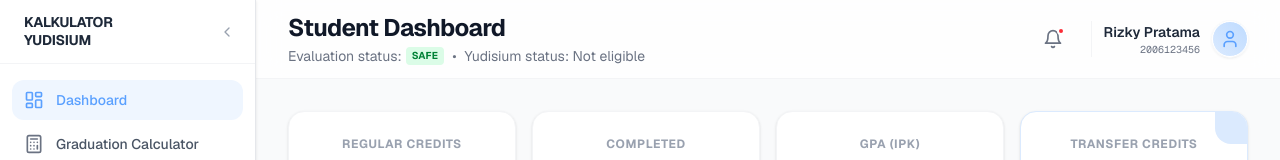
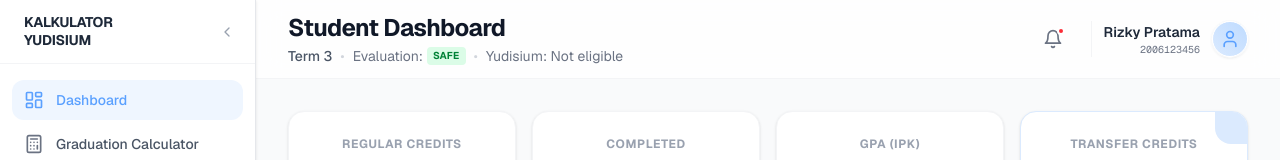
Before and after one commit to AhmadDzulfikar/dummy_KAYU_frontend, a Next.js app: page /student/dashboard in a window 1280 px wide. Shown: the top 160 px of the page. Built offline with nearby package versions, Linux system fonts and the light colour scheme.

Commit message:
add Term notes and remove plan course button

```diff
--- a/app/student/dashboard/page.tsx
+++ b/app/student/dashboard/page.tsx
@@ -191,7 +191,7 @@ export default function StudentDashboard() {
                             {activeTab === 'required' ? (
                                 <div className="space-y-3 p-4">
                                     {requiredCoursesNotTaken.map((course, idx) => (
-                                        <div key={idx} className="bg-white p-5 rounded-xl border border-gray-200 hover:border-[#5AA0FF]/40 hover:shadow-md transition-all group flex items-start justify-between">
+                                        <div key={idx} className="bg-white p-5 rounded-xl border border-gray-200 hover:border-[#5AA0FF]/40 hover:shadow-md transition-all group flex items-start justify-between cursor-pointer">
                                             <div className="flex items-start gap-4">
                                                 <div className="w-10 h-10 rounded-lg bg-red-50 text-red-500 flex items-center justify-center shrink-0 border border-red-100 font-bold text-xs mt-0.5">
                                                     {course.sks}
@@ -204,9 +204,6 @@ export default function StudentDashboard() {
                                                     </div>
                                                 </div>
                                             </div>
-                                            <button className="text-sm font-bold text-[#5AA0FF] opacity-0 group-hover:opacity-100 transition-opacity bg-blue-50 hover:bg-blue-100 px-4 py-2 rounded-lg">
-                                                Plan course
-                                            </button>
                                         </div>
                                     ))}
 
--- a/app/student/layout.tsx
+++ b/app/student/layout.tsx
@@ -98,11 +98,13 @@ export default function StudentLayout({
                             <div>
                                 <h1 className="text-xl md:text-2xl font-bold text-gray-900 tracking-tight">Student Dashboard</h1>
                                 <div className="flex items-center text-xs md:text-sm text-gray-500 mt-0.5 space-x-2">
+                                    <span className="font-medium text-gray-600">Term 3</span>
+                                    <span className="hidden sm:inline text-gray-300">•</span>
                                     <span className="flex items-center">
-                                        Evaluation status: <span className="ml-1 px-1.5 py-0.5 bg-green-100 text-green-700 rounded text-[10px] font-bold tracking-wide uppercase">Safe</span>
+                                        Evaluation: <span className="ml-1 px-1.5 py-0.5 bg-green-100 text-green-700 rounded text-[10px] font-bold tracking-wide uppercase">Safe</span>
                                     </span>
-                                    <span className="hidden sm:inline">•</span>
-                                    <span className="hidden sm:inline">Yudisium status: Not eligible</span>
+                                    <span className="hidden sm:inline text-gray-300">•</span>
+                                    <span className="hidden sm:inline">Yudisium: Not eligible</span>
                                 </div>
                             </div>
                         </div>
```
